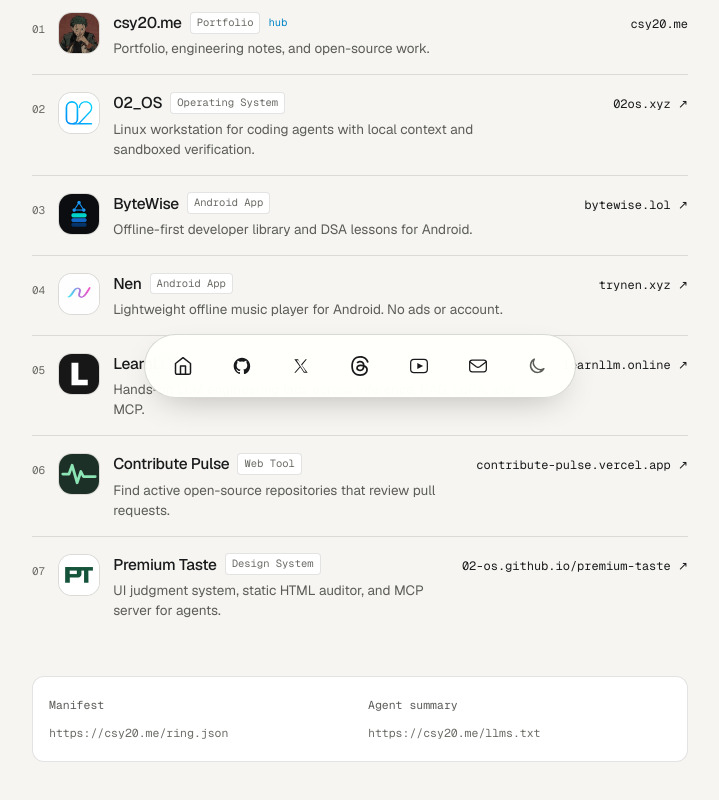
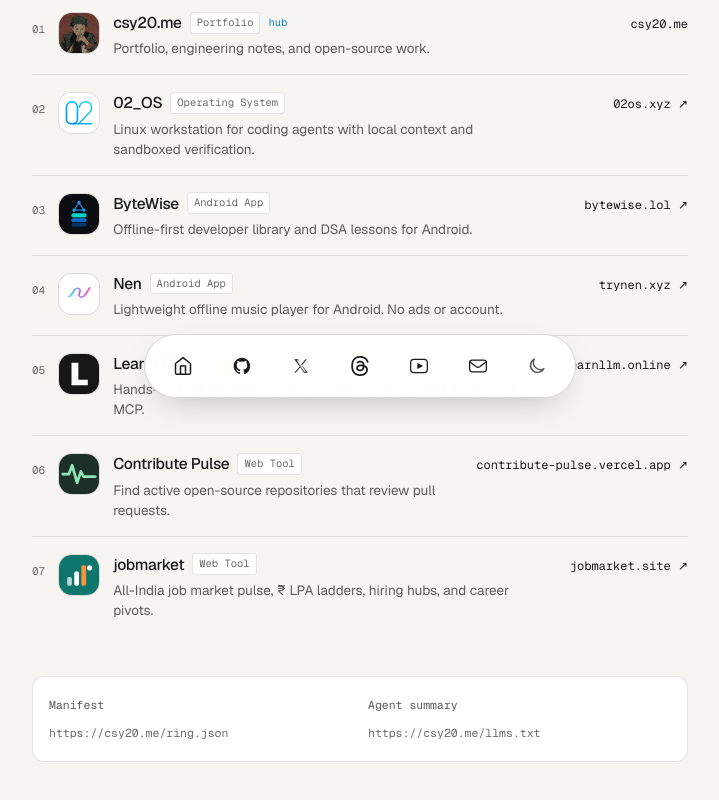
Before and after one commit to csy20/csy20-folio, a Next.js app: page /ring in a window 1280 px wide. Shown: the part 386-1186 px from the top of the page, without its empty margins (280-999 px from the left). Built offline with nearby package versions, Linux system fonts and the light colour scheme.

Commit message:
Replace premium-taste with jobmarket.site in connected sites network

```diff
--- a/src/data/network.ts
+++ b/src/data/network.ts
@@ -9,7 +9,7 @@ export const NETWORK_SITE_IDS = [
   "nen",
   "learnllm",
   "contribute-pulse",
-  "premium-taste",
+  "jobmarket",
 ] as const;
 
 export type NetworkSiteId = (typeof NETWORK_SITE_IDS)[number];
@@ -88,14 +88,15 @@ export const networkSites: readonly NetworkSite[] = [
     iconWell: "dark",
   },
   {
-    id: "premium-taste",
-    name: "Premium Taste",
-    domain: "02-os.github.io/premium-taste",
-    url: "https://02-os.github.io/premium-taste/",
-    tagline: "UI judgment system, static HTML auditor, and MCP server for agents.",
-    category: "Design System",
-    icon: "/logos/premium-taste.png",
-    iconWell: "light",
+    id: "jobmarket",
+    name: "jobmarket",
+    domain: "jobmarket.site",
+    url: "https://jobmarket.site",
+    tagline:
+      "All-India job market pulse, ₹ LPA ladders, hiring hubs, and career pivots.",
+    category: "Web Tool",
+    icon: "/logos/jobmarket.svg",
+    iconWell: "dark",
   },
 ] as const;
 
```
Also changed, not shown: public/logos/jobmarket.svg (added), public/logos/premium-taste.png (deleted).
